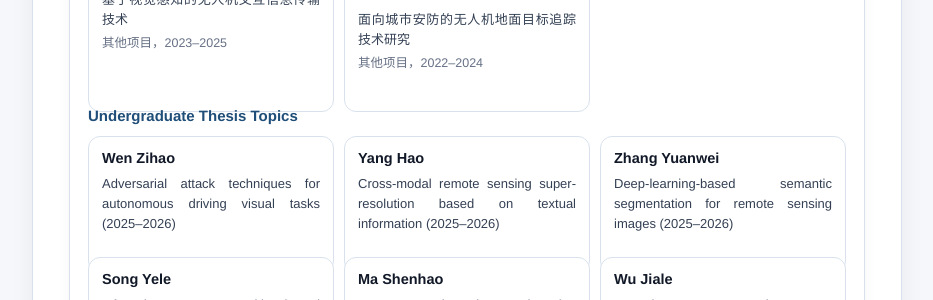
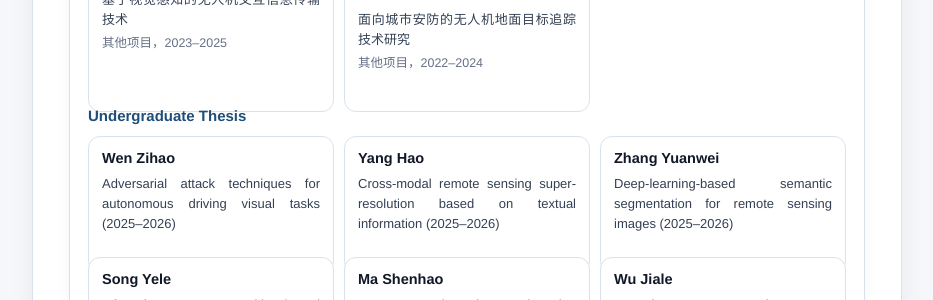
Before and after one commit to zhiyu-jiang/zhiyu-jiang.github.io, a Jekyll site: the page built from students.html, in a window 1280 px wide and 900 px high, scrolled down 2390 px. Shown: the part 153-453 px from the top of the window, without its empty margins (323-1256 px from the left). Built offline with Jekyll 4.4.1, drawn with Linux system fonts in a browser that asks for light colours.

Commit message:
update homepage

```diff
--- a/_includes/students.html
+++ b/_includes/students.html
@@ -88,7 +88,7 @@
       <article class="student-card"><h4>Wang Yuhan, Ma Minghui, Wen Yubo</h4><p>面向城市安防的无人机地面目标追踪技术研究</p><p class="student-meta">其他项目，2022–2024</p></article>
     </div>
 
-    <h4 class="students-subtitle">Undergraduate Thesis Topics</h4>
+    <h4 class="students-subtitle">Undergraduate Thesis</h4>
     <div class="students-grid">
       <article class="student-card"><h4>Wen Zihao</h4><p>Adversarial attack techniques for autonomous driving visual tasks (2025–2026)</p></article>
       <article class="student-card"><h4>Yang Hao</h4><p>Cross-modal remote sensing super-resolution based on textual information (2025–2026)</p></article>
```
